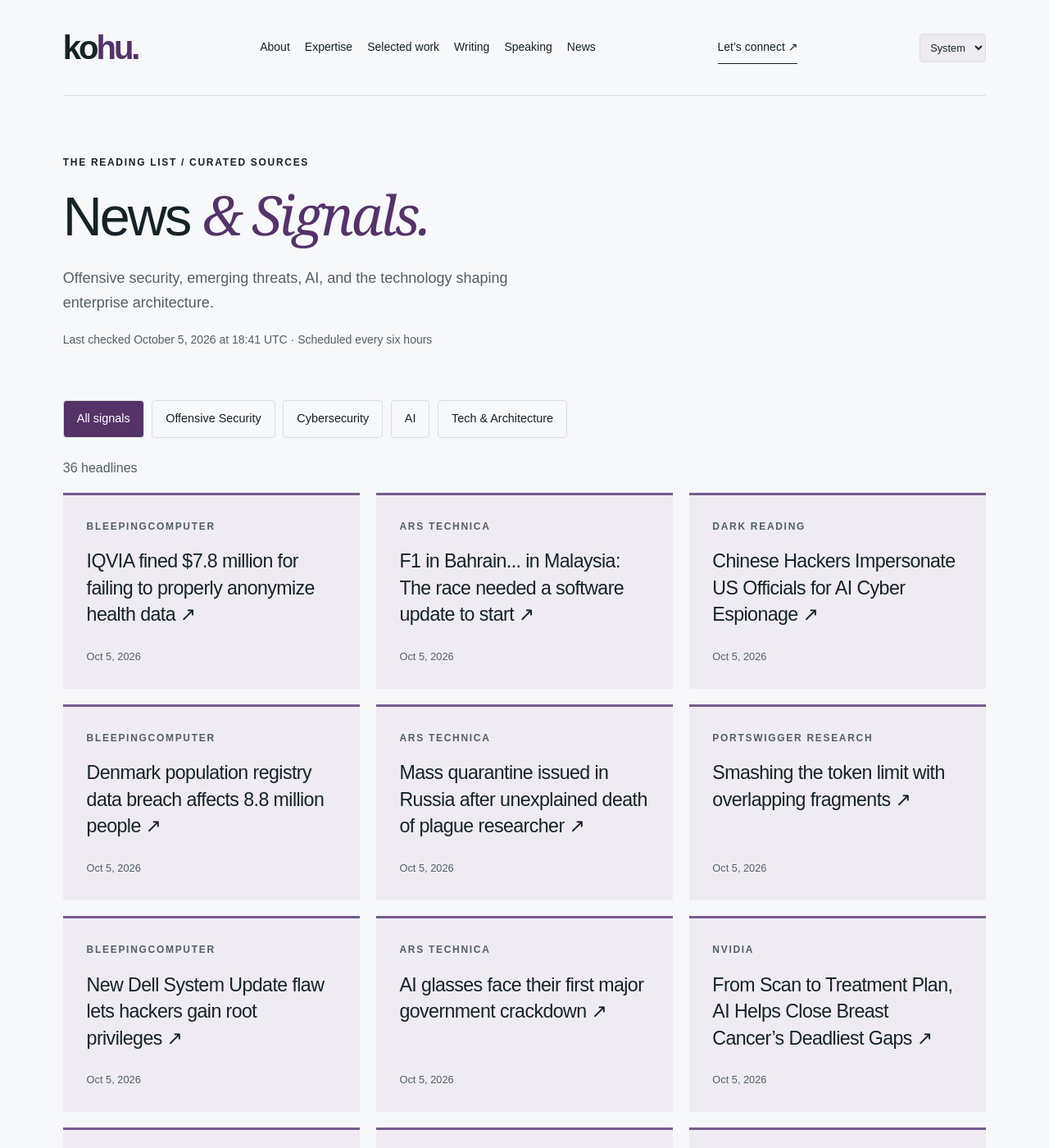
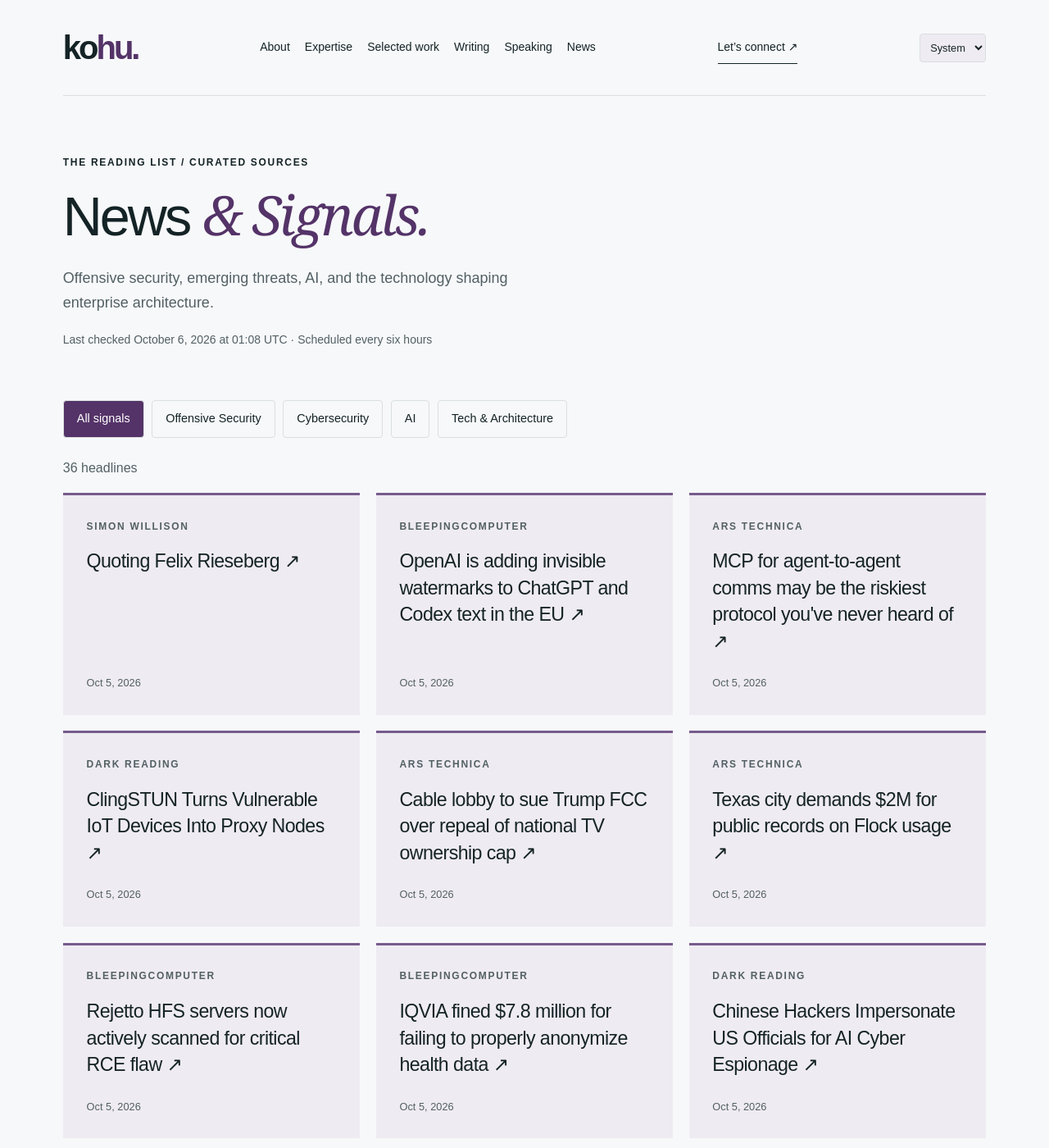
Before and after one commit to hntk/hntk.github.io, a Jekyll site: the page built from news/index.html, in a window 1280 px wide and 1400 px high. Shown: the whole window at 82% size. Built offline with Jekyll 4.4.1, drawn with Linux system fonts in a browser that asks for light colours; some of the changed text lies outside the part shown.

Commit message:
Refresh News and Signals

```diff
--- a/_data/news.json
+++ b/_data/news.json
@@ -1,6 +1,62 @@
 {
-  "updated": "2026-10-05T18:41:15.078985+00:00",
+  "updated": "2026-10-06T01:08:48.153621+00:00",
   "items": [
+    {
+      "title": "Quoting Felix Rieseberg",
+      "url": "https://simonwillison.net/2026/Oct/5/felix-rieseberg/",
+      "published": "2026-10-05T23:56:47+00:00",
+      "source": "Simon Willison",
+      "source_id": "simon-willison",
+      "category": "ai"
+    },
+    {
+      "title": "OpenAI is adding invisible watermarks to ChatGPT and Codex text in the EU",
+      "url": "https://www.bleepingcomputer.com/news/artificial-intelligence/openai-is-adding-invisible-watermarks-to-chatgpt-and-codex-text-in-the-eu/",
+      "published": "2026-10-05T22:46:33+00:00",
+      "source": "BleepingComputer",
+      "source_id": "bleepingcomputer",
+      "category": "cybersecurity"
+    },
+    {
+      "title": "MCP for agent-to-agent comms may be the riskiest protocol you've never heard of",
+      "url": "https://arstechnica.com/security/2026/10/vulnerability-in-agents-from-google-and-others-exposes-structural-flaw-in-mcp/",
+      "published": "2026-10-05T22:26:35+00:00",
+      "source": "Ars Technica",
+      "source_id": "ars-technica",
+      "category": "tech-architecture"
+    },
+    {
+      "title": "ClingSTUN Turns Vulnerable IoT Devices Into Proxy Nodes",
+      "url": "https://www.darkreading.com/iot/clingstun-vulnerable-iot-devices-proxy-nodes",
+      "published": "2026-10-05T21:25:08+00:00",
+      "source": "Dark Reading",
+      "source_id": "dark-reading",
+      "category": "cybersecurity"
+    },
+    {
+      "title": "Cable lobby to sue Trump FCC over repeal of national TV ownership cap",
+      "url": "https://arstechnica.com/tech-policy/2026/10/cable-lobby-to-sue-trump-fcc-over-repeal-of-national-tv-ownership-cap/",
+      "published": "2026-10-05T20:47:48+00:00",
+      "source": "Ars Technica",
+      "source_id": "ars-technica",
+      "category": "tech-architecture"
+    },
+    {
+      "title": "Texas city demands $2M for public records on Flock usage",
+      "url": "https://arstechnica.com/tech-policy/2026/10/texas-city-demands-2m-for-public-records-on-flock-usage/",
+      "published": "2026-10-05T20:31:12+00:00",
+      "source": "Ars Technica",
+      "source_id": "ars-technica",
+      "category": "tech-architecture"
+    },
+    {
+      "title": "Rejetto HFS servers now actively scanned for critical RCE flaw",
+      "url": "https://www.bleepingcomputer.com/news/security/rejetto-hfs-servers-now-actively-scanned-for-critical-rce-flaw/",
+      "published": "2026-10-05T20:20:05+00:00",
+      "source": "BleepingComputer",
+      "source_id": "bleepingcomputer",
+      "category": "cybersecurity"
+    },
     {
       "title": "IQVIA fined $7.8 million for failing to properly anonymize health data",
       "url": "https://www.bleepingcomputer.com/news/security/iqvia-fined-78-million-for-failing-to-properly-anonymize-health-data/",
@@ -8,14 +64,6 @@
       "source": "BleepingComputer",
       "source_id": "bleepingcomputer",
       "category": "cybersecurity"
-    },
-    {
-      "title": "F1 in Bahrain... in Malaysia: The race needed a software update to start",
-      "url": "https://arstechnica.com/cars/2026/10/f1-in-bahrain-in-malaysia-the-race-needed-a-software-update-to-start/",
-      "published": "2026-10-05T16:09:07+00:00",
-      "source": "Ars Technica",
-      "source_id": "ars-technica",
-      "category": "tech-architecture"
     },
     {
       "title": "Chinese Hackers Impersonate US Officials for AI Cyber Espionage",
@@ -26,44 +74,12 @@
       "category": "cybersecurity"
     },
     {
-      "title": "Denmark population registry data breach affects 8.8 million people",
-      "url": "https://www.bleepingcomputer.com/news/security/denmark-population-registry-data-breach-affects-88-million-people/",
-      "published": "2026-10-05T15:21:10+00:00",
-      "source": "BleepingComputer",
-      "source_id": "bleepingcomputer",
-      "category": "cybersecurity"
-    },
-    {
-      "title": "Mass quarantine issued in Russia after unexplained death of plague researcher",
-      "url": "https://arstechnica.com/health/2026/10/researchers-death-from-undisclosed-illness-sparks-mass-quarantine-in-russia/",
-      "published": "2026-10-05T15:12:17+00:00",
-      "source": "Ars Technica",
-      "source_id": "ars-technica",
-      "category": "tech-architecture"
-    },
-    {
       "title": "Smashing the token limit with overlapping fragments",
       "url": "https://portswigger.net/research/smashing-the-token-limit",
       "published": "2026-10-05T15:04:55+00:00",
       "source": "PortSwigger Research",
       "source_id": "portswigger",
       "category": "offensive-security"
-    },
-    {
-      "title": "New Dell System Update flaw lets hackers gain root privileges",
-      "url": "https://www.bleepingcomputer.com/news/security/new-dell-system-update-flaw-lets-hackers-gain-root-privileges/",
-      "published": "2026-10-05T14:53:06+00:00",
-      "source": "BleepingComputer",
-      "source_id": "bleepingcomputer",
-      "category": "cybersecurity"
-    },
-    {
-      "title": "AI glasses face their first major government crackdown",
-      "url": "https://arstechnica.com/ai/2026/10/ai-glasses-face-their-first-major-government-crackdown/",
-      "published": "2026-10-05T13:39:30+00:00",
-      "source": "Ars Technica",
-      "source_id": "ars-technica",
-      "category": "tech-architecture"
     },
     {
       "title": "From Scan to Treatment Plan, AI Helps Close Breast Cancer’s Deadliest Gaps",
@@ -130,27 +146,11 @@
       "category": "ai"
     },
     {
-      "title": "September sponsors-only newsletter",
-      "url": "https://simonwillison.net/2026/Oct/3/newsletter/",
-      "published": "2026-10-03T22:00:31+00:00",
-      "source": "Simon Willison",
-      "source_id": "simon-willison",
-      "category": "ai"
-    },
-    {
       "title": "Muse Creates Detailed Profiles of All Your Friends and Family",
       "url": "https://www.wired.com/story/muse-creates-detailed-profiles-of-all-your-friends-and-family/",
       "published": "2026-10-03T12:00:00+00:00",
       "source": "WIRED Security",
       "source_id": "wired",
-      "category": "cybersecurity"
-    },
-    {
-      "title": "RemoteThreat Bets Security Teams Need to Test What Happens After Defenses Fail",
-      "url": "https://www.darkreading.com/cybersecurity-operations/remotethreat-bets-security-teams-need-to-test-what-happens-after-defenses-fail",
-      "published": "2026-10-02T20:18:37+00:00",
-      "source": "Dark Reading",
-      "source_id": "dark-reading",
       "category": "cybersecurity"
     },
     {
@@ -295,79 +295,79 @@
       "id": "ars-technica",
       "name": "Ars Technica",
       "status": "ok",
-      "last_success": "2026-10-05T18:41:15.078985+00:00"
+      "last_success": "2026-10-06T01:08:48.153621+00:00"
     },
     {
       "id": "bleepingcomputer",
       "name": "BleepingComputer",
       "status": "ok",
-      "last_success": "2026-10-05T18:41:15.078985+00:00"
+      "last_success": "2026-10-06T01:08:48.153621+00:00"
     },
     {
       "id": "cloudflare",
       "name": "Cloudflare",
       "status": "ok",
-      "last_success": "2026-10-05T18:41:15.078985+00:00"
+      "last_success": "2026-10-06T01:08:48.153621+00:00"
     },
     {
       "id": "dark-reading",
       "name": "Dark Reading",
       "status": "ok",
-      "last_success": "2026-10-05T18:41:15.078985+00:00"
+      "last_success": "2026-10-06T01:08:48.153621+00:00"
     },
     {
       "id": "hugging-face",
       "name": "Hugging Face",
       "status": "ok",
-      "last_success": "2026-10-05T18:41:15.078985+00:00"
+      "last_success": "2026-10-06T01:08:48.153621+00:00"
     },
     {
       "id": "microsoft-research",
       "name": "Microsoft Research",
       "status": "ok",
-      "last_success": "2026-10-05T18:41:15.078985+00:00"
+      "last_success": "2026-10-06T01:08:48.153621+00:00"
     },
     {
       "id": "nvidia",
       "name": "NVIDIA",
       "status": "ok",
-      "last_success": "2026-10-05T18:41:15.078985+00:00"
+      "last_success": "2026-10-06T01:08:48.153621+00:00"
     },
     {
       "id": "portswigger",
       "name": "PortSwigger Research",
       "status": "ok",
-      "last_success": "2026-10-05T18:41:15.078985+00:00"
+      "last_success": "2026-10-06T01:08:48.153621+00:00"
     },
     {
       "id": "schneier",
       "name": "Schneier on Security",
       "status": "ok",
-      "last_success": "2026-10-05T18:41:15.078985+00:00"
+      "last_success": "2026-10-06T01:08:48.153621+00:00"
     },
     {
       "id": "simon-willison",
       "name": "Simon Willison",
       "status": "ok",
-      "last_success": "2026-10-05T18:41:15.078985+00:00"
+      "last_success": "2026-10-06T01:08:48.153621+00:00"
     },
     {
       "id": "specterops",
       "name": "SpecterOps",
       "status": "ok",
-      "last_success": "2026-10-05T18:41:15.078985+00:00"
+      "last_success": "2026-10-06T01:08:48.153621+00:00"
     },
     {
       "id": "trail-of-bits",
       "name": "Trail of Bits",
       "status": "ok",
-      "last_success": "2026-10-05T18:41:15.078985+00:00"
+      "last_success": "2026-10-06T01:08:48.153621+00:00"
     },
     {
       "id": "wired",
       "name": "WIRED Security",
       "status": "ok",
-      "last_success": "2026-10-05T18:41:15.078985+00:00"
+      "last_success": "2026-10-06T01:08:48.153621+00:00"
     }
   ]
 }
```
